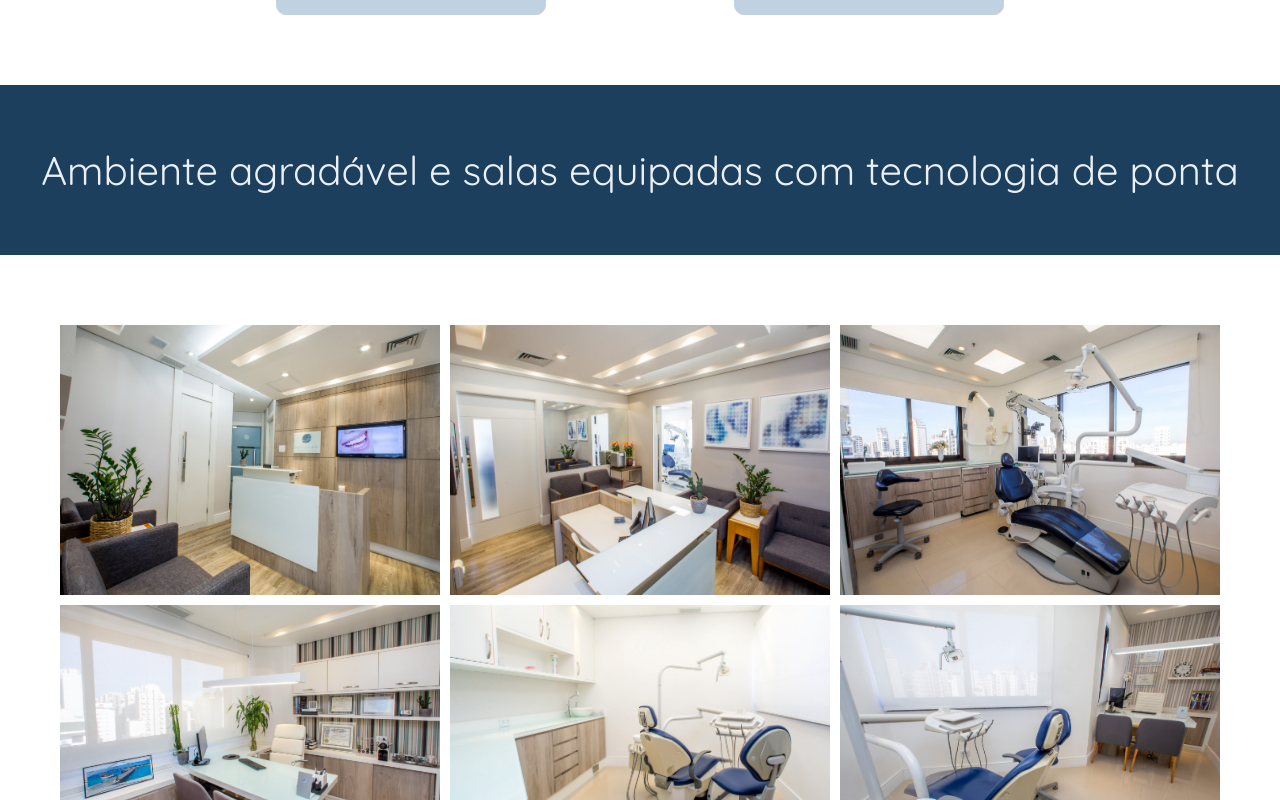
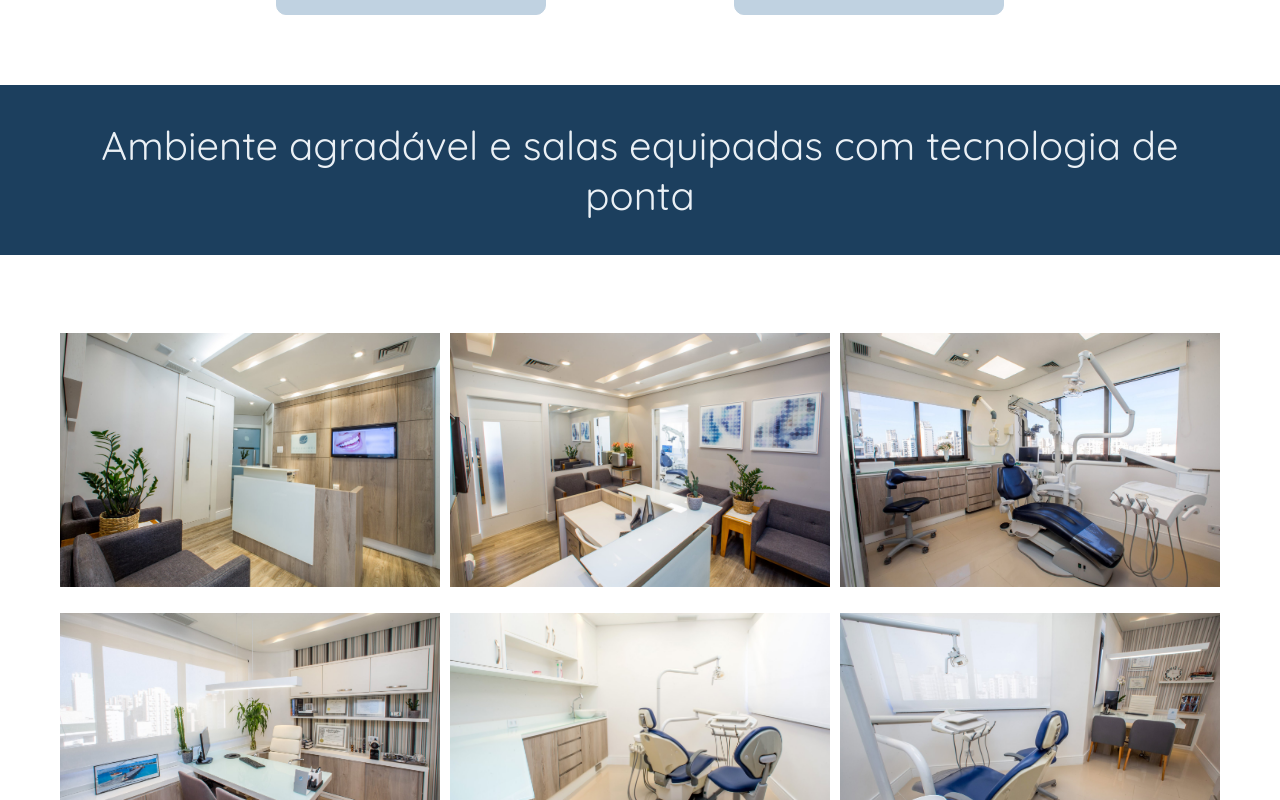
Before and after one commit to Henrique-mazzoleni/mazzoleniodontologia, a Next.js app: page /sobre in a window 1280 px wide. Shown: the part 1120-1920 px from the top of the page. Built offline with nearby package versions, Linux system fonts and the light colour scheme.

Commit message:
fixed citacoes & galeria

```diff
--- a/components/Sobre/Galeria.js
+++ b/components/Sobre/Galeria.js
@@ -49,7 +49,7 @@ const FotoCard = ({ imgSrc, imgAlt, onAction }) => {
         src={imgSrc}
         alt={imgAlt}
         layout="fill"
-        objectFit="cover"
+        objectFit="scale-down"
         objectPosition="center center"
       />
     </div>
@@ -109,23 +109,23 @@ export default function Galeria() {
     );
 
   return (
-    <div className={styles["foto-overlay"]}>
-      <div className={styles["img-overlay-card"]}>
+    <div className={styles['foto-overlay']}>
+      <div className={styles['img-overlay-card']}>
         <Image
           src={fotoSelected.src}
           alt={fotoSelected.alt}
           layout="fill"
-          objectFit="cover"
+          objectFit="contain"
           objectPosition="center center"
         />
       </div>
-      <button className={styles["change-btn"]} onClick={prevFotoHandler}>
+      <button className={styles['change-btn']} onClick={prevFotoHandler}>
         <FontAwesomeIcon icon={faChevronLeft} size="3x" />
       </button>
-      <button className={styles["change-btn"]} onClick={nextFotoHandler}>
+      <button className={styles['change-btn']} onClick={nextFotoHandler}>
         <FontAwesomeIcon icon={faChevronRight} size="3x" />
       </button>
-      <button className={styles["close-btn"]} onClick={fotoRemoveHandler}>
+      <button className={styles['close-btn']} onClick={fotoRemoveHandler}>
         <FontAwesomeIcon icon={faXmark} size="3x" />
       </button>
     </div>
--- a/styles/Citacao.module.css
+++ b/styles/Citacao.module.css
@@ -9,6 +9,9 @@
 }
 
 .citacao h3 {
+    max-width: 1200px;
     font-size: 2.5rem;
     font-weight: 400;
+    padding: 0 30px;
+    text-align: center;
 }
```
